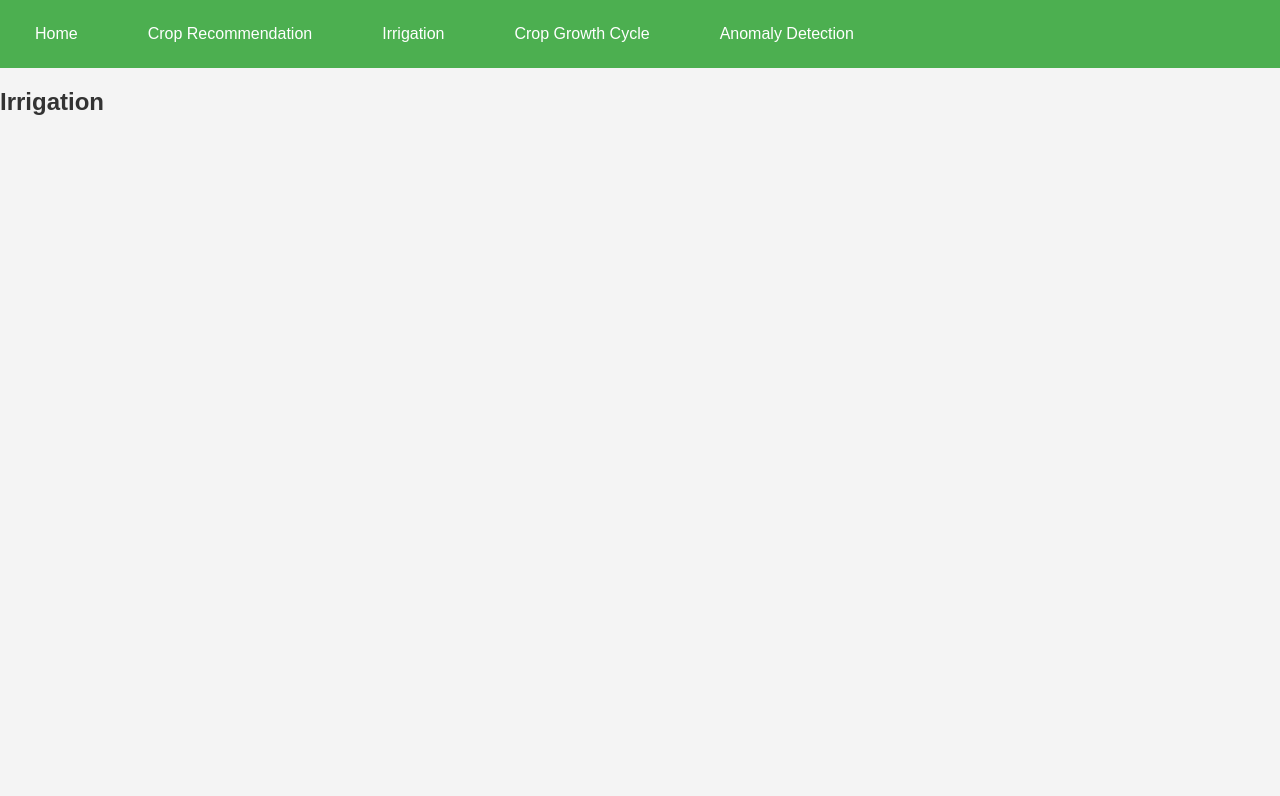
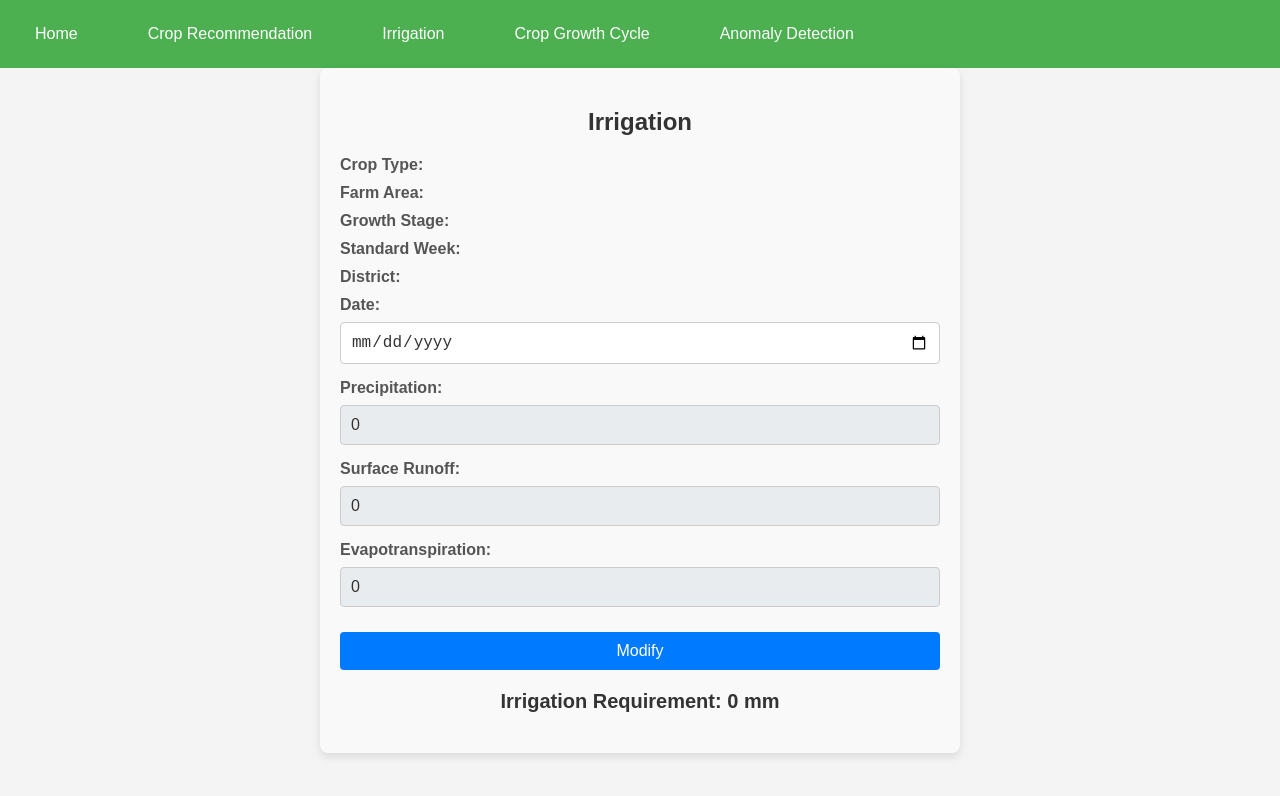
Before and after one commit to Pramathi-V/capstone-phase-2, a React (Create React App) app: page /irrigation in a window 1280 px wide. Shown: the top 796 px of the page. Built offline with nearby package versions, Linux system fonts and the light colour scheme.

Commit message:
Added irrigation functions

```diff
--- a/src/CropGrowthCycle.js
+++ b/src/CropGrowthCycle.js
@@ -3,7 +3,7 @@ import React from "react";
 const CropGrowthCycle = () => {
   return (
     <div>
-      <h2>Crop Growth Cycle</h2>
+      <h2>Crop Growth Cycle (Prevenatative methods)</h2>
       {/* Add content related to crop growth cycle */}
     </div>
   );
--- a/src/Home.js
+++ b/src/Home.js
@@ -99,7 +99,8 @@ const Home = () => {
   // const [date, setDate] = useState('');
   const [predictionDate, setPredictionDate] = useState("");
   const [predictionResult, setPredictionResult] = useState(null);
-
+  const [growthStage, setGrowthStage] = useState("")
+  const [irrigationType, setIrrigationType] = useState("")
   // const handleSubmit = async (e) => {
   //   e.preventDefault();
 
@@ -208,6 +209,21 @@ const Home = () => {
             <option value="No">No</option>
           </select>
         </div>
+        <div>
+          <label>Growth Stage:</label>
+          <select value={growthStage} onChange={(e) => setGrowthStage(e.target.value)}>
+            <option value="Nursery">Nursery</option>
+            <option value="Transplanting">Transplanting</option>
+            <option value="Flowering">Flowering</option>
+            <option value="Mature">Mature</option>
+          </select>
+        </div>
+        <div>
+          <label>Irrigation Type: </label>
+          <select value={irrigationType} onChange={(e) => setIrrigationType(e.target.value)}>
+            <option value="Submersion">Submersion</option>
+          </select>
+        </div>
         {/* <div>
           <label>Prediction Date:</label>
           <input
--- a/src/Irrigation.css
+++ b/src/Irrigation.css
@@ -0,0 +1,78 @@
+/* Container styling */
+.Irrigation-container {
+    max-width: 600px;
+    margin: 0 auto;
+    padding: 20px;
+    background-color: #f9f9f9;
+    border-radius: 8px;
+    box-shadow: 0 4px 8px rgba(0, 0, 0, 0.1);
+  }
+
+  /* Title styling */
+  .Irrigation-container h2 {
+    font-size: 24px;
+    margin-bottom: 20px;
+    color: #333;
+    text-align: center;
+  }
+
+  /* Label styling */
+  .Irrigation-container label {
+    display: block;
+    margin-bottom: 8px;
+    font-weight: bold;
+    color: #555;
+  }
+
+  /* Input field styling */
+  .Irrigation-container input[type="date"],
+  .Irrigation-container input[type="number"] {
+    width: 100%;
+    padding: 10px;
+    margin-bottom: 15px;
+    border: 1px solid #ccc;
+    border-radius: 4px;
+    font-size: 16px;
+    box-sizing: border-box;
+    color: #333;
+  }
+
+  .Irrigation-container input[type="number"]:disabled {
+    background-color: #e9ecef;
+  }
+
+  /* Button styling */
+  .Irrigation-container button {
+    width: 100%;
+    padding: 10px;
+    margin-top: 10px;
+    font-size: 16px;
+    color: #fff;
+    background-color: #007bff;
+    border: none;
+    border-radius: 4px;
+    cursor: pointer;
+    transition: background-color 0.3s;
+  }
+
+  .Irrigation-container button:hover {
+    background-color: #0056b3;
+  }
+
+  .Irrigation-container button:focus {
+    outline: none;
+  }
+
+  /* Irrigation requirement text styling */
+  .Irrigation-container h3 {
+    margin-top: 20px;
+    font-size: 20px;
+    color: #333;
+    text-align: center;
+  }
+
+  .Irrigation-container p {
+    font-size: 16px;
+    color: #555;
+    margin: 10px 0;
+  }
--- a/src/Irrigation.js
+++ b/src/Irrigation.js
@@ -1,10 +1,125 @@
-import React from "react";
+// import React from "react";
 
-const Irrigation = () => {
+// const Irrigation = () => {
+//   return (
+//     <div>
+//       <h2>Irrigation</h2>
+//       {/* Add form fields or content related to irrigation */}
+//     </div>
+//   );
+// };
+
+// export default Irrigation;
+
+import "./Irrigation.css";
+
+import React, { useState, useEffect } from "react";
+
+const Irrigation = ({ cropType, farmArea, growthStage, standardWeek, district }) => {
+  const [date, setDate] = useState("");
+  const [precipitation, setPrecipitation] = useState(0);
+  const [surfaceRunoff, setSurfaceRunoff] = useState(0);
+  const [evapotranspiration, setEvapotranspiration] = useState(0);
+  const [irrigationRequirement, setIrrigationRequirement] = useState(0);
+  const [isEditable, setIsEditable] = useState(false);
+
+  // Function to fetch predicted values (using placeholders for now)
+  const fetchPredictedValues = (selectedDate) => {
+    // Placeholder values - replace with actual Flask API calls
+    const predictedPrecipitation = 20; // Example value
+    const predictedSurfaceRunoff = 5; // Example value
+    const predictedEvapotranspiration = 10; // Example value
+
+    setPrecipitation(predictedPrecipitation);
+    setSurfaceRunoff(predictedSurfaceRunoff);
+    setEvapotranspiration(predictedEvapotranspiration);
+    calculateIrrigation(predictedPrecipitation, predictedSurfaceRunoff, predictedEvapotranspiration);
+  };
+
+  // Calculate irrigation requirement based on current values
+  const calculateIrrigation = (precip, runoff, evapotrans) => {
+    setIrrigationRequirement(precip - evapotrans - runoff);
+  };
+
+  // Trigger fetching predictions when date changes
+  useEffect(() => {
+    if (date) {
+      fetchPredictedValues(date);
+    }
+  }, [date]);
+
+  // Toggle edit mode
+  const toggleEdit = () => {
+    setIsEditable(!isEditable);
+  };
+
+  // Handle updates to values
+  const handlePrecipitationChange = (e) => setPrecipitation(Number(e.target.value));
+  const handleSurfaceRunoffChange = (e) => setSurfaceRunoff(Number(e.target.value));
+  const handleEvapotranspirationChange = (e) => setEvapotranspiration(Number(e.target.value));
+
+  // Recalculate irrigation requirement when any value changes
+  useEffect(() => {
+    calculateIrrigation(precipitation, surfaceRunoff, evapotranspiration);
+  }, [precipitation, surfaceRunoff, evapotranspiration]);
+
   return (
-    <div>
+    <div className="Irrigation-container">
       <h2>Irrigation</h2>
-      {/* Add form fields or content related to crop recommendation */}
+
+      {/* Display selected crop and area info */}
+      <p><strong>Crop Type:</strong> {cropType}</p>
+      <p><strong>Farm Area:</strong> {farmArea}</p>
+      <p><strong>Growth Stage:</strong> {growthStage}</p>
+      <p><strong>Standard Week:</strong> {standardWeek}</p>
+      <p><strong>District:</strong> {district}</p>
+
+      {/* Date selection */}
+      <div>
+        <label>Date:</label>
+        <input
+          type="date"
+          value={date}
+          onChange={(e) => setDate(e.target.value)}
+        />
+      </div>
+
+      {/* Precipitation, Surface Runoff, Evapotranspiration with editability */}
+      <div>
+        <label>Precipitation:</label>
+        <input
+          type="number"
+          value={precipitation}
+          onChange={handlePrecipitationChange}
+          disabled={!isEditable}
+        />
+      </div>
+      <div>
+        <label>Surface Runoff:</label>
+        <input
+          type="number"
+          value={surfaceRunoff}
+          onChange={handleSurfaceRunoffChange}
+          disabled={!isEditable}
+        />
+      </div>
+      <div>
+        <label>Evapotranspiration:</label>
+        <input
+          type="number"
+          value={evapotranspiration}
+          onChange={handleEvapotranspirationChange}
+          disabled={!isEditable}
+        />
+      </div>
+
+      {/* Button to enable modification */}
+      <button onClick={toggleEdit}>
+        {isEditable ? "Save" : "Modify"}
+      </button>
+
+      {/* Display irrigation requirement */}
+      <h3>Irrigation Requirement: {irrigationRequirement} mm</h3>
     </div>
   );
 };
```
